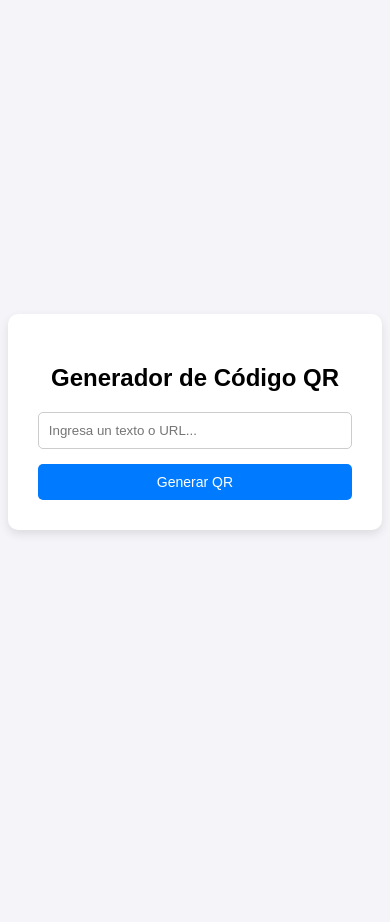
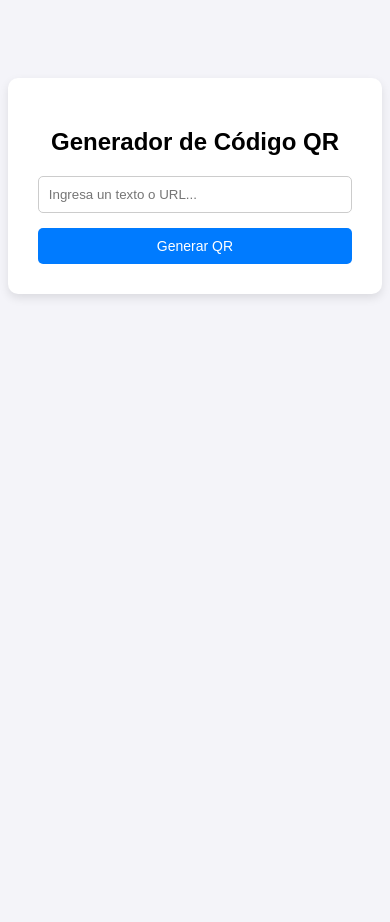
Before and after one commit to iamkevins/qr-pro-web, a Flask app: page / in a window 390 px wide. Before the commit the page ends 534 px from the top, so only its background shows below. Run offline with Flask 3, Linux system fonts and the light colour scheme.

Commit message:
Update index.html

```diff
--- a/templates/index.html
+++ b/templates/index.html
@@ -67,11 +67,13 @@
             background: #fff;
         }
         /* Estilos para celulares */
-   @media (max-width: 600px) {
-          .container{
-                flex-direction: column;
+        @media (max-width: 600px) {
+               body {
+                  flex-direction: column;
                 justify-content:  flex-start;
-          }
+                padding-top: 20%;
+            }
+
         }
     </style>
 </head>
```
